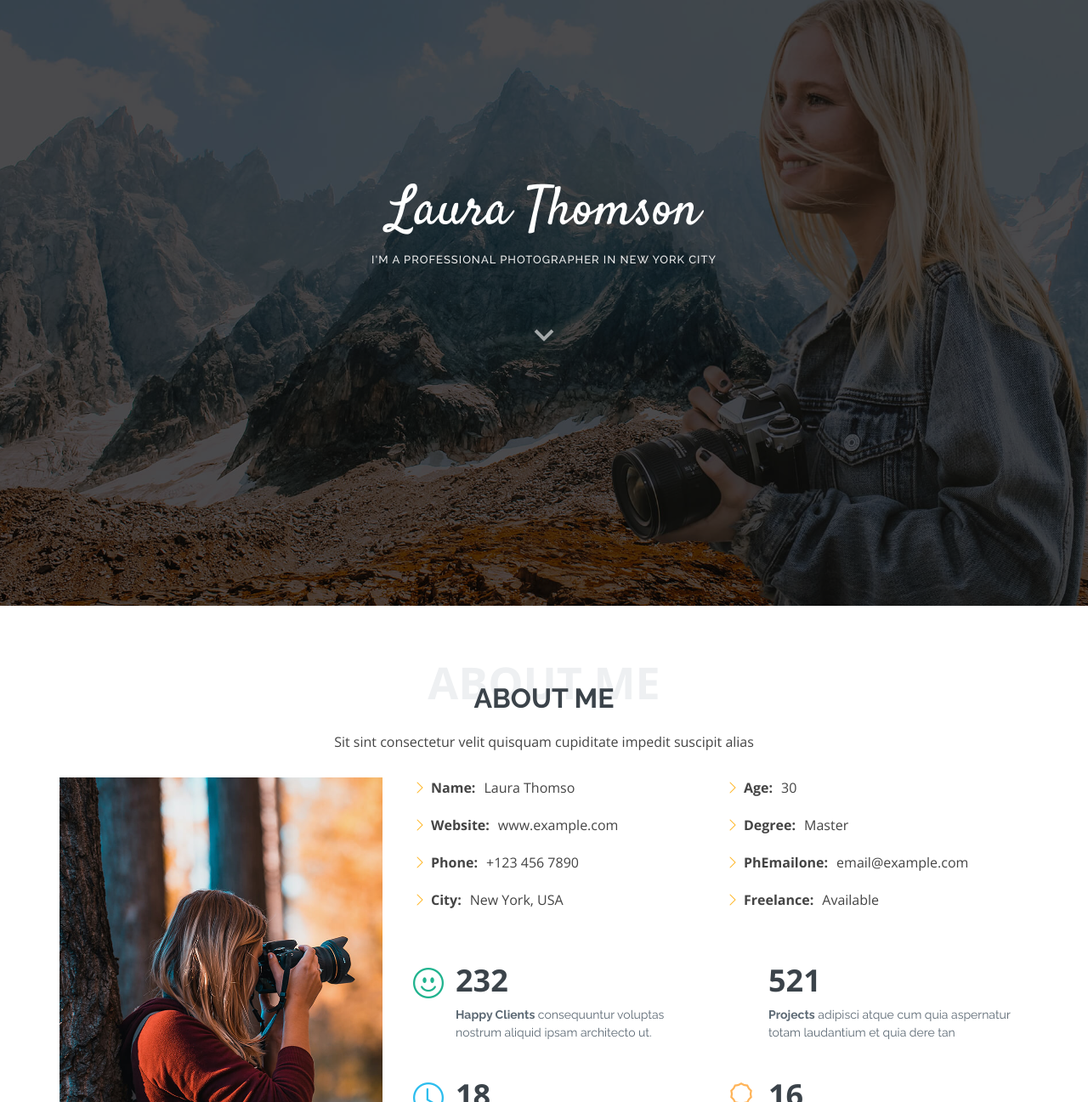
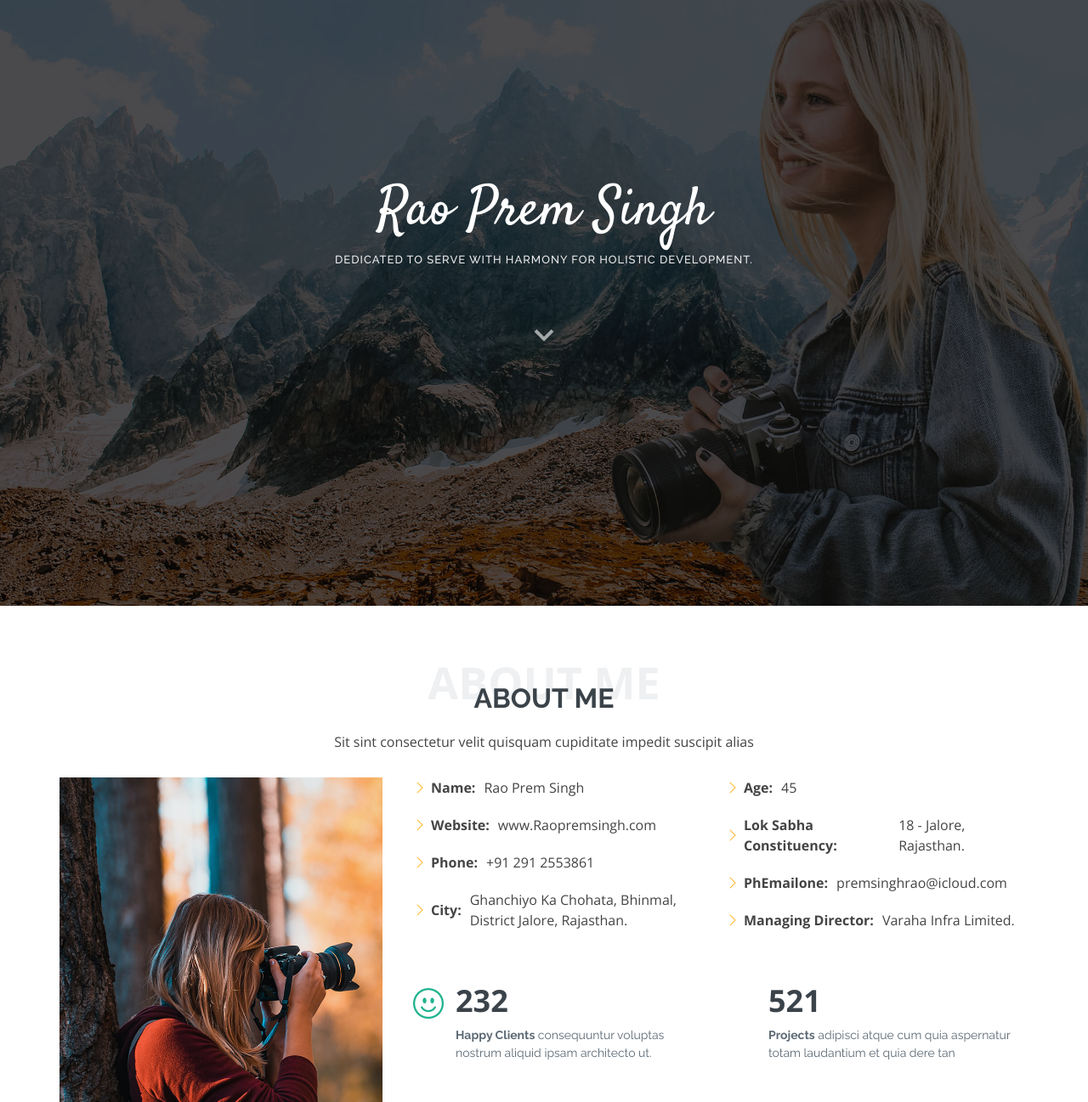
Before and after one commit to narayanjangid/RaoPremSingh, a plain HTML site: page index.html in a window 1280 px wide. Shown: the part 87-1384 px from the top of the page at 85% size. Drawn offline with nearby package versions, Linux system fonts and the light colour scheme.

Commit message:
Update index.html

```diff
--- a/index.html
+++ b/index.html
@@ -57,8 +57,8 @@
   <!-- ======= Hero Section ======= -->
   <section id="hero">
     <div class="hero-container">
-      <h1>Laura Thomson</h1>
-      <h2>I'm a Professional Photographer In New York City</h2>
+      <h1>Rao Prem Singh</h1>
+      <h2>Dedicated to serve with Harmony for Holistic Development.</h2>
       <a href="#about" class="btn-scroll scrollto" title="Scroll Down"><i class="bx bx-chevron-down"></i></a>
     </div>
   </section><!-- End Hero -->
@@ -82,18 +82,18 @@
               <div class="row">
                 <div class="col-lg-6">
                   <ul>
-                    <li><i class="bi bi-chevron-right"></i> <strong>Name:</strong> <span>Laura Thomso</span></li>
-                    <li><i class="bi bi-chevron-right"></i> <strong>Website:</strong> <span>www.example.com</span></li>
-                    <li><i class="bi bi-chevron-right"></i> <strong>Phone:</strong> <span>+123 456 7890</span></li>
-                    <li><i class="bi bi-chevron-right"></i> <strong>City:</strong> <span>New York, USA</span></li>
+                    <li><i class="bi bi-chevron-right"></i> <strong>Name:</strong> <span>Rao Prem Singh</span></li>
+                    <li><i class="bi bi-chevron-right"></i> <strong>Website:</strong> <span>www.Raopremsingh.com</span></li>
+                    <li><i class="bi bi-chevron-right"></i> <strong>Phone:</strong> <span>+91 291 2553861</span></li>
+                    <li><i class="bi bi-chevron-right"></i> <strong>City:</strong> <span>Ghanchiyo Ka Chohata, Bhinmal, District Jalore, Rajasthan. </span></li>
                   </ul>
                 </div>
                 <div class="col-lg-6">
                   <ul>
-                    <li><i class="bi bi-chevron-right"></i> <strong>Age:</strong> <span>30</span></li>
-                    <li><i class="bi bi-chevron-right"></i> <strong>Degree:</strong> <span>Master</span></li>
-                    <li><i class="bi bi-chevron-right"></i> <strong>PhEmailone:</strong> <span>email@example.com</span></li>
-                    <li><i class="bi bi-chevron-right"></i> <strong>Freelance:</strong> <span>Available</span></li>
+                    <li><i class="bi bi-chevron-right"></i> <strong>Age:</strong> <span>45</span></li>
+                    <li><i class="bi bi-chevron-right"></i> <strong>Lok Sabha Constituency:</strong> <span>18 - Jalore, Rajasthan.</span></li>
+                    <li><i class="bi bi-chevron-right"></i> <strong>PhEmailone:</strong> <span> premsinghrao@icloud.com</span></li>
+                    <li><i class="bi bi-chevron-right"></i> <strong>Managing Director:</strong> <span>Varaha Infra Limited.</span></li>
                   </ul>
                 </div>
               </div>
```
